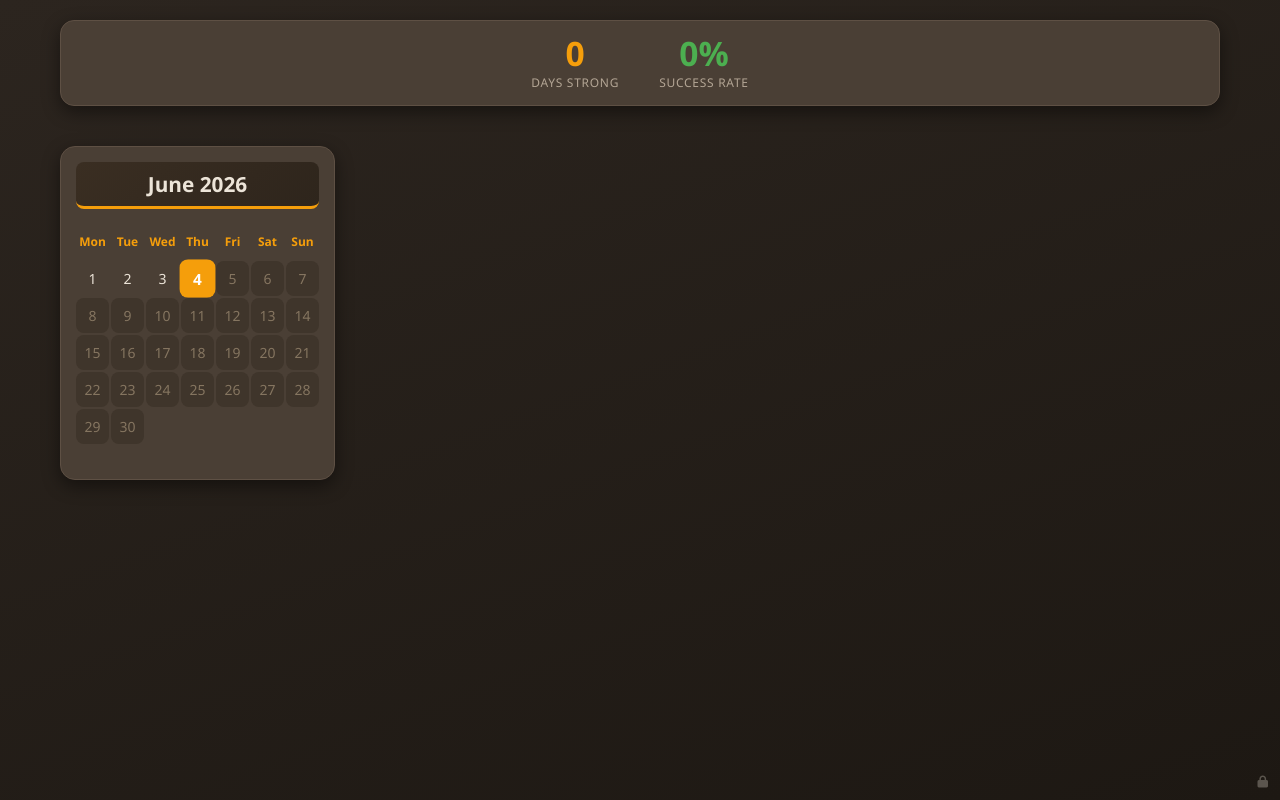
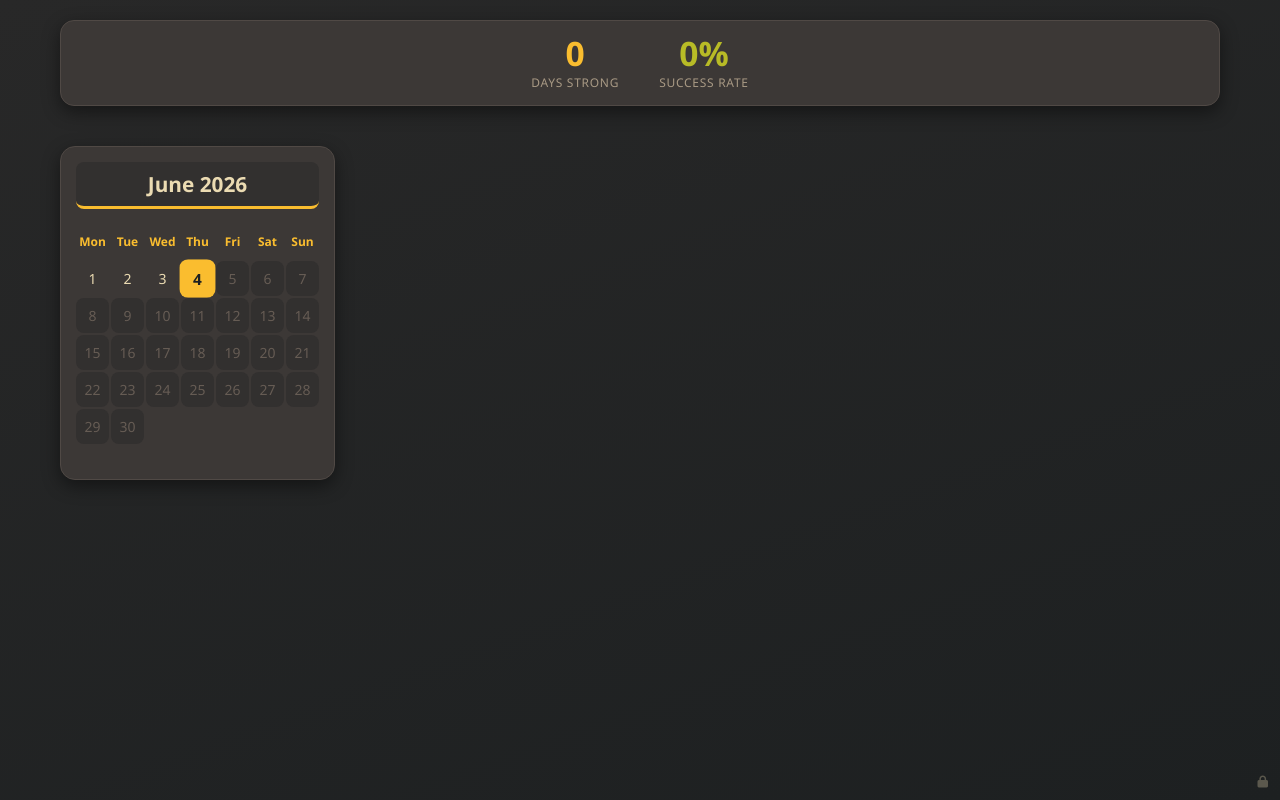
Before and after one commit to simbadzina/tracker, a Flask app: page / in a window 1280 px wide. Run offline with Flask 3, Linux system fonts and the light colour scheme; data that the repository does not hold is empty.

Commit message:
Adopt Gruvbox Dark palette (established) for the theme
Use documented Gruvbox Dark tones: bg0/bg0_h background, bg1 cards (with bg2
borders), fg1 text, yellow accent, bright green/red day states.

Co-Authored-By: Claude Opus 4.8 (1M context) <noreply@anthropic.com>

```diff
--- a/templates/index.html
+++ b/templates/index.html
@@ -16,10 +16,10 @@
 
         body {
             font-family: 'Segoe UI', Tahoma, Geneva, Verdana, sans-serif;
-            background: linear-gradient(160deg, #2c251f 0%, #1d1813 100%);
+            background: linear-gradient(160deg, #282828 0%, #1d2021 100%);
             background-attachment: fixed;
             min-height: 100vh;
-            color: #ece4d8;
+            color: #ebdbb2;
         }
 
         .container {
@@ -31,8 +31,8 @@
 
 
         .streak-info {
-            background: #4a3f35;
-            border: 1px solid #5e5044;
+            background: #3c3836;
+            border: 1px solid #504945;
             border-radius: 14px;
             padding: 14px 24px;
             margin-bottom: 20px;
@@ -52,12 +52,12 @@
             display: block;
             font-size: 2.1rem;
             font-weight: bold;
-            color: #f59e0b;
+            color: #fabd2f;
             line-height: 1.1;
         }
 
         .stat-value.success {
-            color: #4CAF50;
+            color: #b8bb26;
         }
 
         .stat-name {
@@ -65,7 +65,7 @@
             font-size: 0.75rem;
             text-transform: uppercase;
             letter-spacing: 0.06em;
-            color: #b3a594;
+            color: #a89984;
             margin-top: 2px;
         }
 
@@ -96,7 +96,7 @@
         .calendar-header {
             text-align: center;
             font-weight: bold;
-            color: #f59e0b;
+            color: #fabd2f;
             padding: 8px 2px;
             font-size: 12px;
             height: 35px;
@@ -133,8 +133,8 @@
 
         .calendar-day.clickable:hover {
             transform: scale(1.05);
-            border-color: #f59e0b;
-            box-shadow: 0 2px 8px rgba(245, 158, 11, 0.25);
+            border-color: #fabd2f;
+            box-shadow: 0 2px 8px rgba(250, 189, 47, 0.25);
         }
 
         .calendar-day.empty {
@@ -143,8 +143,8 @@
         }
 
         .calendar-day.future-date {
-            color: #857560;
-            background: #3f352b;
+            color: #665c54;
+            background: #32302f;
         }
 
         /* Subtle login/logout control, tucked in the corner */
@@ -157,49 +157,49 @@
         }
 
         .auth-control a {
-            color: rgba(236, 228, 216, 0.3);
+            color: rgba(235, 219, 178, 0.3);
             text-decoration: none;
             transition: color 0.3s ease;
         }
 
         .auth-control a:hover {
-            color: rgba(236, 228, 216, 0.85);
+            color: rgba(235, 219, 178, 0.85);
         }
 
         .calendar-day.today {
-            background: #f59e0b;
-            color: white;
+            background: #fabd2f;
+            color: #1d2021;
             font-weight: bold;
             transform: scale(1.1);
         }
 
         .calendar-day.streak {
-            background: linear-gradient(135deg, #4CAF50, #45a049);
-            color: white;
+            background: #b8bb26;
+            color: #1d2021;
             font-weight: bold;
-            box-shadow: 0 2px 4px rgba(76, 175, 80, 0.3);
+            box-shadow: 0 2px 4px rgba(0, 0, 0, 0.3);
         }
 
         .calendar-day.today.streak {
-            background: linear-gradient(135deg, #4CAF50, #45a049);
-            color: white;
+            background: #b8bb26;
+            color: #1d2021;
             font-weight: bold;
-            box-shadow: 0 2px 4px rgba(76, 175, 80, 0.3);
+            box-shadow: 0 2px 4px rgba(0, 0, 0, 0.3);
             transform: scale(1.1);
         }
 
         .calendar-day.failed {
-            background: linear-gradient(135deg, #ff6b6b, #ee5a52);
-            color: white;
+            background: #fb4934;
+            color: #fbf1c7;
             font-weight: bold;
-            box-shadow: 0 2px 4px rgba(255, 107, 107, 0.3);
+            box-shadow: 0 2px 4px rgba(0, 0, 0, 0.3);
         }
 
         .calendar-day.today.failed {
-            background: linear-gradient(135deg, #ff6b6b, #ee5a52);
-            color: white;
+            background: #fb4934;
+            color: #fbf1c7;
             font-weight: bold;
-            box-shadow: 0 2px 4px rgba(255, 107, 107, 0.3);
+            box-shadow: 0 2px 4px rgba(0, 0, 0, 0.3);
             transform: scale(1.1);
         }
 
@@ -217,8 +217,8 @@
         }
 
         .month-card {
-            background: #4a3f35;
-            border: 1px solid #5e5044;
+            background: #3c3836;
+            border: 1px solid #504945;
             border-radius: 15px;
             padding: 15px;
             box-shadow: 0 6px 18px rgba(0, 0, 0, 0.45);
@@ -234,11 +234,11 @@
             font-size: 1.3rem;
             font-weight: bold;
             margin-bottom: 15px;
-            color: #ece4d8;
+            color: #ebdbb2;
             padding: 8px;
-            background: linear-gradient(135deg, #3a2e22, #2e251c);
+            background: #32302f;
             border-radius: 8px;
-            border-bottom: 3px solid #f59e0b;
+            border-bottom: 3px solid #fabd2f;
         }
 
 
```
